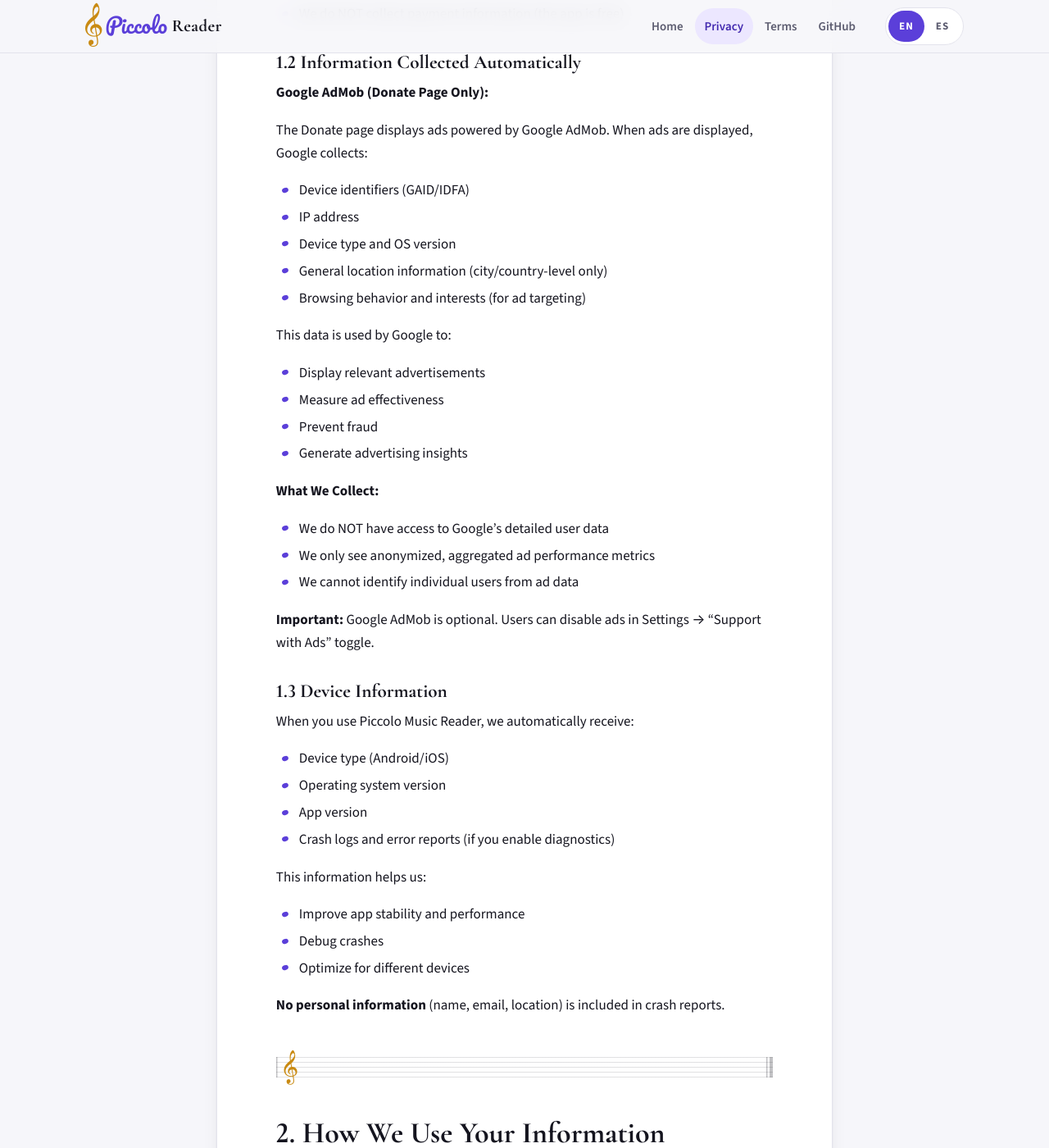
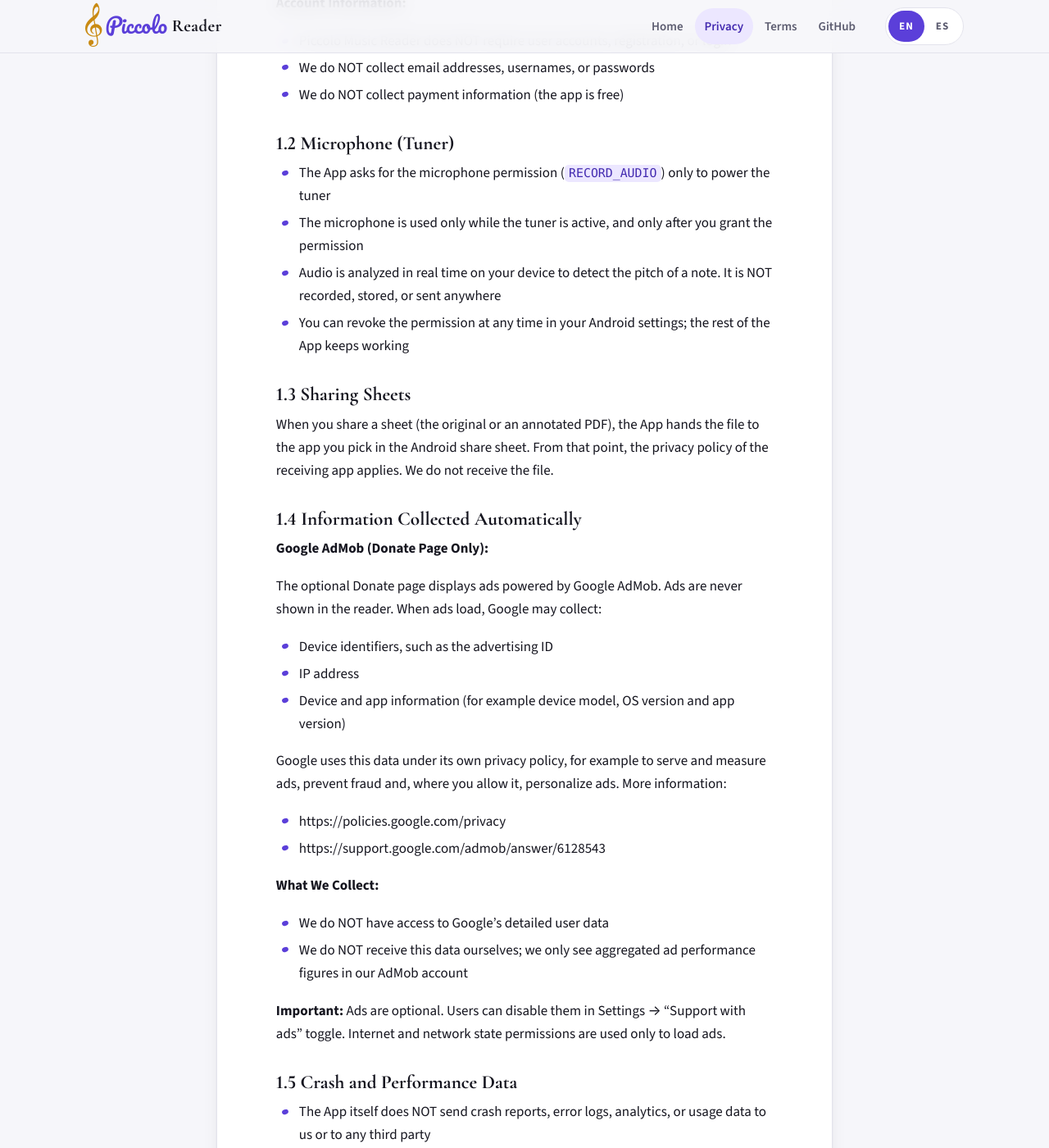
Before and after one commit to fsoftt/PiccoloReader, a Jekyll site: the page built from docs/privacy-policy.md, in a window 1280 px wide and 1400 px high, scrolled down 1332 px. Shown: the whole window at 82% size. Built offline with Jekyll 4.4.1, drawn with Linux system fonts in a browser that asks for light colours; our own code applies the rules of GitHub Pages for plain Markdown files; some of the changed text lies outside the part shown.

Commit message:
docs: align privacy policy with actual data practices
Rewrite the EN and ES privacy policies and the docs index pages to match
what the Android app actually does.

Removed claims the app does not support:
- Firebase Crashlytics and crash reporting by the app
- "if you enable diagnostics" and 30-day crash report retention
- 90-day app usage logs and "analyzing how features are used"
- app-to-server communication (the app has no servers)
- iOS mentions and in-app purchases "if added in future"
- standard contractual clauses and the child-ad-targeting claim

Added:
- microphone use for the tuner (analyzed live on device, never recorded)
- sharing of sheets through the Android share sheet
- AdMob data details, Google links, advertising ID reset
- Google Play Android vitals as Google's own opt-in mechanism
- retention: local data until the user deletes it, nothing held by us

Last updated set to October 18, 2026.

```diff
--- a/docs/privacy-policy.md
+++ b/docs/privacy-policy.md
@@ -2,13 +2,13 @@
 
 # Privacy Policy
 
-**Last Updated:** October 2026
+**Last Updated:** October 18, 2026
 
 **Effective Date:** January 2026
 
 ## Introduction
 
-Piccolo Music Reader ("**App**", "**we**", "**us**", or "**our**") is committed to protecting your privacy. This Privacy Policy explains how we collect, use, disclose, and safeguard your information when you use our music sheet reading application.
+Piccolo Music Reader ("**App**", "**we**", "**us**", or "**our**") is committed to protecting your privacy. This Privacy Policy explains what information the App handles, how it is used, and who can access it when you use our music sheet reading application for Android.
 
 Please read this Privacy Policy carefully. If you do not agree with our policies and practices, please do not use our App.
 
@@ -16,89 +16,76 @@
 
 ## 1. Information We Collect
 
+In short: the App works on your device. We have no servers, no accounts, no analytics, and we do not receive your files or your data.
+
 ### 1.1 Information You Provide
 
 **PDF Files & Annotations:**
-- Your PDF music sheets, folder structures, and annotations are stored **entirely on your device**
+- Your PDF music sheets, folder structures, annotations, bookmarks, last-read page and settings are stored **entirely on your device**
 - We do NOT collect, store, transmit, or have access to your PDF files or personal annotations
 - All data remains under your control in your device's local storage
-- Your sheets and a library file (`piccolo-library.json`: folders, annotations, bookmarks, page crops) are saved in the **Documents/PiccoloReader** folder of your device, so you can recover them after reinstalling the app. They never leave your device through the app
+- The App keeps its data in its own app storage (a SQLite database and your PDF files). Your sheets and a library file (`piccolo-library.json`: folders, annotations, bookmarks, page crops) are also saved in the **Documents/PiccoloReader** folder of your device, so you can recover them after reinstalling the app. They never leave your device through the app
 
 **Account Information:**
 - Piccolo Music Reader does NOT require user accounts, registration, or login
 - We do NOT collect email addresses, usernames, or passwords
 - We do NOT collect payment information (the app is free)
 
-### 1.2 Information Collected Automatically
+### 1.2 Microphone (Tuner)
+
+- The App asks for the microphone permission (`RECORD_AUDIO`) only to power the tuner
+- The microphone is used only while the tuner is active, and only after you grant the permission
+- Audio is analyzed in real time on your device to detect the pitch of a note. It is NOT recorded, stored, or sent anywhere
+- You can revoke the permission at any time in your Android settings; the rest of the App keeps working
+
+### 1.3 Sharing Sheets
+
+When you share a sheet (the original or an annotated PDF), the App hands the file to the app you pick in the Android share sheet. From that point, the privacy policy of the receiving app applies. We do not receive the file.
+
+### 1.4 Information Collected Automatically
 
 **Google AdMob (Donate Page Only):**
 
-The Donate page displays ads powered by Google AdMob. When ads are displayed, Google collects:
-- Device identifiers (GAID/IDFA)
+The optional Donate page displays ads powered by Google AdMob. Ads are never shown in the reader. When ads load, Google may collect:
+- Device identifiers, such as the advertising ID
 - IP address
-- Device type and OS version
-- General location information (city/country-level only)
-- Browsing behavior and interests (for ad targeting)
+- Device and app information (for example device model, OS version and app version)
 
-This data is used by Google to:
-- Display relevant advertisements
-- Measure ad effectiveness
-- Prevent fraud
-- Generate advertising insights
+Google uses this data under its own privacy policy, for example to serve and measure ads, prevent fraud and, where you allow it, personalize ads. More information:
+- https://policies.google.com/privacy
+- https://support.google.com/admob/answer/6128543
 
 **What We Collect:**
 - We do NOT have access to Google's detailed user data
-- We only see anonymized, aggregated ad performance metrics
-- We cannot identify individual users from ad data
+- We do NOT receive this data ourselves; we only see aggregated ad performance figures in our AdMob account
 
-**Important:** Google AdMob is optional. Users can disable ads in Settings → "Support with Ads" toggle.
+**Important:** Ads are optional. Users can disable them in Settings → "Support with ads" toggle. Internet and network state permissions are used only to load ads.
 
-### 1.3 Device Information
+### 1.5 Crash and Performance Data
 
-When you use Piccolo Music Reader, we automatically receive:
-- Device type (Android/iOS)
-- Operating system version
-- App version
-- Crash logs and error reports (if you enable diagnostics)
-
-This information helps us:
-- Improve app stability and performance
-- Debug crashes
-- Optimize for different devices
-
-**No personal information** (name, email, location) is included in crash reports.
+- The App itself does NOT send crash reports, error logs, analytics, or usage data to us or to any third party
+- Google Play may provide us with aggregated crash and performance data (Android vitals) from users who have chosen to share usage and diagnostics data with app developers in their Android settings. This is Google's mechanism, not the App's, and you control it in your Android settings
 
 ---
 
 ## 2. How We Use Your Information
 
-We use collected information for:
+The App uses the data on your device to:
 
-1. **Providing Service:**
+1. **Provide the Service:**
    - Displaying and running the Piccolo Music Reader app
    - Storing your sheets locally on your device
    - Rendering PDFs and annotations
+   - Detecting pitch in the tuner
 
-2. **Improving the App:**
-   - Analyzing how features are used
-   - Fixing bugs and crashes
-   - Optimizing performance
-
-3. **Advertising (Donate Page):**
-   - Displaying relevant ads to support development
-   - Understanding ad effectiveness
-   - Preventing fraudulent clicks
-
-4. **Compliance:**
-   - Meeting legal and regulatory requirements
-   - Protecting against abuse
-   - Enforcing our Terms of Service
+2. **Advertising (Donate Page):**
+   - Showing ads to support development, through Google AdMob, if you leave ads enabled
 
 **We do NOT:**
 - Sell your data
-- Share your files with third parties
-- Use your data for marketing (beyond in-app ads)
-- Build detailed user profiles
+- Share your data or files with third parties (we do not hold any)
+- Use your data for marketing
+- Build user profiles
 
 ---
 
@@ -115,9 +102,9 @@
 ### 3.2 No Cloud Storage
 
 - Piccolo Music Reader does NOT upload files to servers
-- Your data is NOT backed up to cloud services
+- Your data is NOT backed up to cloud services by the app
 - We do NOT have the ability to access your sheets
-- Data remains 100% private on your device
+- Your data stays on your device
 
 ### 3.3 No Encryption Within App
 
@@ -125,11 +112,10 @@
 - Your device's operating system encryption protects the data
 - If you use device-level encryption (recommended), files are encrypted automatically
 
-### 3.4 Secure Communications
+### 3.4 Network Communications
 
-- Any app-to-server communication uses HTTPS/TLS encryption
-- Google AdMob also uses HTTPS for secure ad serving
-- No unencrypted data transmission occurs
+- The App has no servers and does not communicate with any server of ours
+- The only network traffic is the ad requests made by the Google AdMob SDK on the Donate page, which uses HTTPS
 
 ---
 
@@ -137,27 +123,22 @@
 
 ### 4.1 Google AdMob
 
-- **Service:** Advertisement delivery
-- **Data Shared:** Device identifiers, IP address, browsing behavior
+- **Service:** Advertisement delivery (Donate page only)
+- **Data Shared:** Device identifiers such as the advertising ID, IP address, device and app information, collected by Google
 - **Privacy Policy:** https://policies.google.com/privacy
-- **Opt-Out:** Settings → Toggle "Support with Ads" OFF
-- **Consent (EEA, UK, Switzerland):** On first launch, Google's consent form asks whether ads may be personalized. You can change your choice anytime in Settings → "Ad Privacy Options"
+- **More information:** https://support.google.com/admob/answer/6128543
+- **Opt-Out:** Settings → Toggle "Support with ads" OFF
+- **Consent (EEA, UK, Switzerland):** Where required, Google's consent form (User Messaging Platform) asks whether ads may be personalized. You can change your choice anytime in Settings → "Ad Privacy Options", which appears only in those regions
 
-### 4.2 Google Play Services
+### 4.2 Google Play
 
-- **Service:** App distribution, in-app purchases (if added in future)
+- **Service:** App distribution
+- **Data:** Google Play may share aggregated crash and performance data (Android vitals) with us from users who opted in to share usage and diagnostics data in their Android settings
 - **Privacy Policy:** https://policies.google.com/privacy
 
-### 4.3 Crash Reporting
+### 4.3 Open Source Libraries
 
-- **Service:** Firebase Crashlytics (if enabled)
-- **Data Shared:** App crashes, error logs, device info
-- **Privacy Policy:** https://firebase.google.com/terms/analytics
-- **Note:** No personal data is included in crash reports
-
-### 4.4 Open Source Libraries
-
-Piccolo Music Reader uses open-source libraries (SkiaSharp, SQLite, etc.) that may collect telemetry. Each library's privacy policy applies to its own data collection.
+Piccolo Music Reader uses open-source libraries (SkiaSharp, SQLite, etc.) that run on your device. The App does not use them to send data anywhere.
 
 ---
 
@@ -172,9 +153,9 @@
 
 ### 5.2 Advertising Preferences
 
-- **Disable Ads:** Settings → "Support with Ads" toggle OFF
+- **Disable Ads:** Settings → "Support with ads" toggle OFF
 - **Google Ads Personalization:** Manage at https://myaccount.google.com/ads
-- **Reset Advertising ID:** Device Settings → Apps → Reset Advertising Identifier
+- **Reset or Limit Advertising ID:** Android Settings → Privacy → Ads → Delete advertising ID (the exact path varies by device)
 
 ### 5.3 GDPR & CCPA Rights (EU & California Users)
 
@@ -184,14 +165,14 @@
 - **Right to Portability:** Request your data in portable format
 - **Right to Object:** Opt-out of processing
 
-**Note:** Since we don't store your personal data on servers, most requests are automatically fulfilled.
+**Note:** Since we do not hold your personal data, most requests are automatically fulfilled. Requests about data Google collects for ads should be directed to Google.
 
 ### 5.4 Contact Us for Privacy Requests
 
 Email: **fsilva@duck.com**
 
 Please include:
-- Your device type (Android/iOS)
+- Your device model and Android version
 - Device ID or GAID (optional)
 - Description of your request
 
@@ -201,38 +182,32 @@
 
 ## 6. Children's Privacy
 
-Piccolo Music Reader is designed for musicians of all ages, including children. We:
+Piccolo Music Reader is a general-audience app for musicians of all ages. It is not directed specifically at children. We:
 
 - **Do NOT collect personal information** from anyone intentionally
 - **Do NOT knowingly collect data from children under 13** (COPPA)
-- **Do NOT permit third-party advertising** that targets children specifically
 - Recommend parental oversight for children under 13
 
-Parents can:
-- Monitor app usage
-- Disable ads (Settings → "Support with Ads" OFF)
+The only third-party data collection is by Google AdMob on the optional Donate page. Parents can:
+- Disable ads (Settings → "Support with ads" OFF)
+- Revoke the microphone permission in Android settings
 - Delete app data anytime by uninstalling
 
-If we learn we've collected data from a child under 13, we'll delete it immediately.
+Because we hold no data, we have nothing to delete on our side. If you believe a child has provided personal information to us, contact us and we will help.
 
 ---
 
 ## 7. Data Retention
 
-- **Local Data:** Stored indefinitely until you manually delete it (including the Documents/PiccoloReader folder)
+- **Local Data:** Stored on your device until you delete it (including the Documents/PiccoloReader folder)
+- **Developer:** We retain no user data
 - **Ad Serving Data:** Retained by Google per https://policies.google.com/privacy
-- **Crash Reports:** Retained for 30 days for debugging
-- **App Usage Logs:** Retained for 90 days then auto-deleted
 
 ---
 
 ## 8. International Data Transfer
 
-Piccolo Music Reader operates globally. By using the app:
-- Your data may be processed in different countries
-- International data transfer is governed by GDPR, CCPA, and other laws
-- If you're in EU, data transfers comply with Standard Contractual Clauses
-- We do NOT transfer your personal PDF data internationally (it stays on your device)
+We do not collect or transfer your data. Your PDF files and annotations stay on your device. Data that Google collects for ads is processed by Google, which may transfer it internationally under its own privacy policy.
 
 ---
 
@@ -274,20 +249,20 @@
 
 **Piccolo's Music Reader CCPA Compliance:**
 - We do NOT sell your personal information
-- We do NOT "share" information for cross-context behavioral advertising
 - Your sheets are stored locally (we never receive them)
+- Ads on the Donate page are served by Google AdMob; you can turn them off in Settings
 - California residents can exercise rights by emailing: fsilva@duck.com
 
 ### 11.2 European Union GDPR
 
 If you're in the EU, processing is based on:
 - Legitimate interests (app functionality)
-- Consent (for advertising data via AdMob)
+- Consent (for advertising data via AdMob, collected through Google's consent form)
 - Legal compliance
 
 **Your rights:**
 - Access, rectify, erase, or portability of personal data
-- Withdraw consent anytime (disable ads)
+- Withdraw consent anytime (Settings → "Ad Privacy Options" or disable ads)
 - Lodge complaints with your local data protection authority
 
 ### 11.3 Australia Privacy Act
```
Also changed, not shown: docs/es/index.md (+3 -6 lines), docs/es/privacy-policy.md (+63 -88 lines), docs/index.md (+3 -6 lines).
